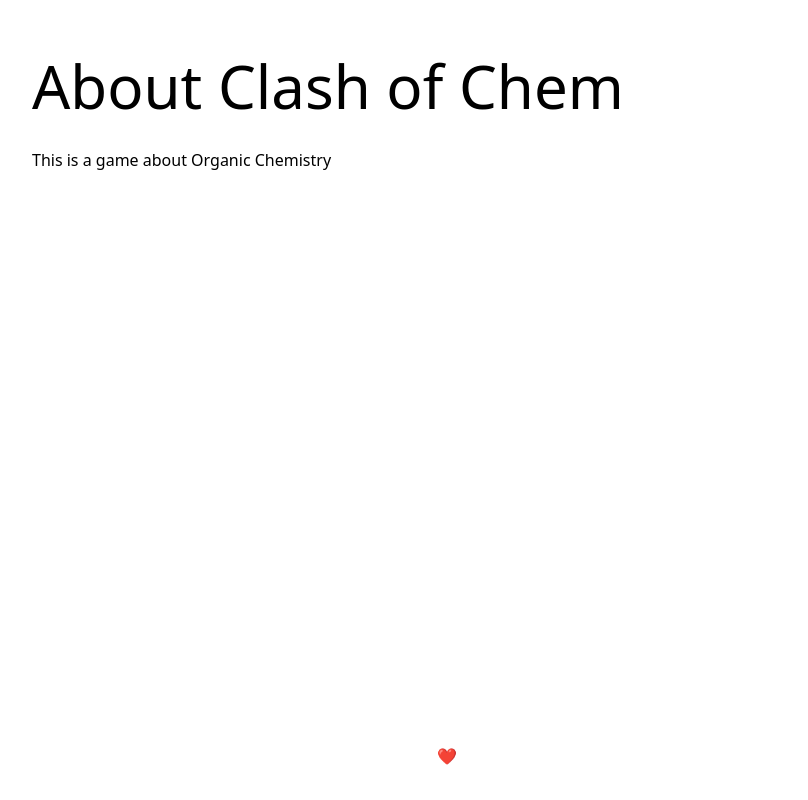
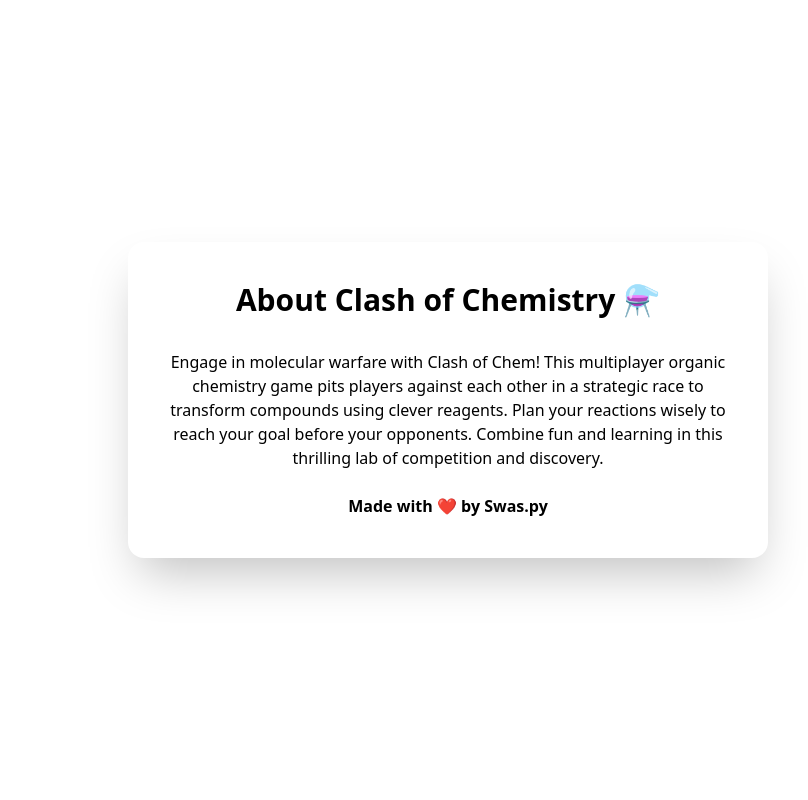
Before and after one commit to CodeWithSwastik/clash-of-chem, a SvelteKit app in the folder web/frontend/: page /about in a window 1280 px wide. Shown: the whole page, without its empty margins (192-1000 px from the left). Built offline with nearby package versions, Linux system fonts and the light colour scheme; what @catppuccin/tailwindcss would draw is missing.

Commit message:
Fix about page

```diff
--- a/web/frontend/src/routes/+page.svelte
+++ b/web/frontend/src/routes/+page.svelte
@@ -39,7 +39,7 @@
 	<div class="flex items-center justify-center h-screen z-10">
 		<div class="bg-mantle rounded-2xl min-w-[30%] shadow-2xl shadow-mantle p-10 {animateOut? 'animate_out': ''}">
 			<div class="pb-8 rounded-xl w-full text-text text-center text-3xl font-bold	">
-				Clash of Chemistry ⚗️
+				<a href="/about">Clash of Chemistry ⚗️</a>
 			</div>
 
 			<div>
--- a/web/frontend/src/routes/about/+page.svelte
+++ b/web/frontend/src/routes/about/+page.svelte
@@ -3,12 +3,15 @@
 	<meta name="description" content="About Clash of Chem" />
 </svelte:head>
 
-<div class="text-mantle bg-sky rounded block m-auto max-w-4xl p-8 mt-6">
-	<h1 class="text-6xl text-bold pb-8 pr-8">About Clash of Chem</h1>
 
-	<p>This is a game about Organic Chemistry</p>
-</div>
+<section>
+	<div class="flex items-center justify-center h-screen z-10">
+		<div class="bg-mantle rounded-2xl min-w-[30%] max-w-[50%] shadow-2xl shadow-mantle p-10 animate_in">
+			<div class="pb-8 rounded-xl w-full text-text text-center text-3xl font-bold	">
+				About Clash of Chemistry ⚗️
+			</div>
 
-<footer class="flex justify-center absolute inset-x-0 bottom-0 p-8 bg-crust text-white">
-	<p>Made with <span class="heart">❤</span> by Swas.py</p>
-</footer>
+			<p class="text-text mb-6 text-center">Engage in molecular warfare with Clash of Chem! This multiplayer organic chemistry game pits players against each other in a strategic race to transform compounds using clever reagents. Plan your reactions wisely to reach your goal before your opponents. Combine fun and learning in this thrilling lab of competition and discovery.</p>
+			<p class="text-text text-center font-bold">Made with <span class="heart">❤</span> by Swas.py</p>
+
+</section>
```
